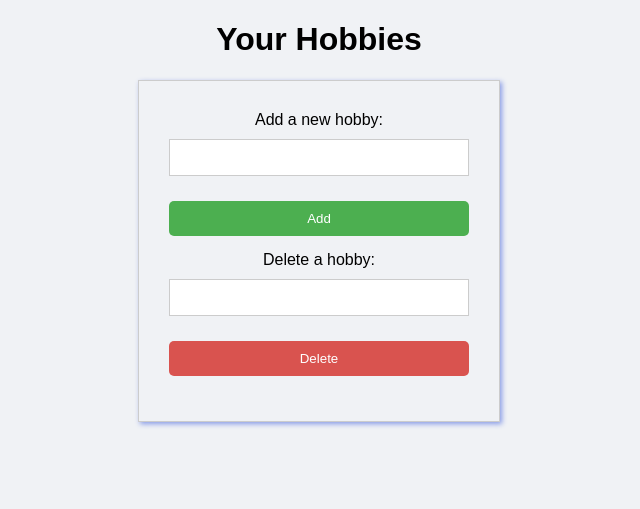
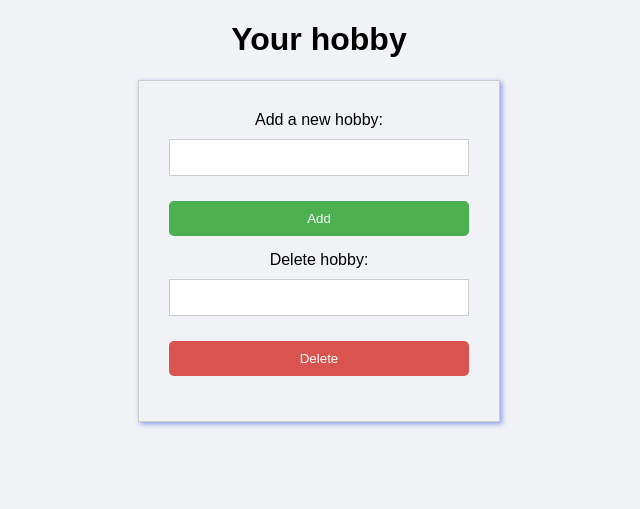
Before and after one commit to pmecpmec/ProfileApp, a PHP site: page /hobby.php in a window 1280 px wide. Shown: the part 80-589 px from the top of the page, without its empty margins (321-961 px from the left). Run offline with PHP 8.4, Linux system fonts and the light colour scheme; the visitor is signed in with stand-in values (Sample User, id 1); data that the repository does not hold is empty.

Commit message:
Alle comments gezet

```diff
--- a/ProfileApp/hobby.php
+++ b/ProfileApp/hobby.php
@@ -1,63 +1,63 @@
 <?php
-// Start a new session
+// Start een nieuwe sessie
 session_start();
 
-// Include the file 'hobby.inc.php' which contains functions for managing hobby information
+// Inclusief het bestand 'hobby.inc.php' dat functies bevat voor het beheren van hobby-informatie
 require_once 'include/hobby.inc.php';
 
-// Include the navigation bar
+// Inclusief de navigatiebalk
 include 'navigation/nav.php';
 
-// Get the username from the session
+// Haal de gebruikersnaam op uit de sessie
 $username = $_SESSION['username'];
 
-// Check if the form has been submitted
+// Controleer of het formulier is ingediend
 if ($_SERVER["REQUEST_METHOD"] == "POST") {
-    // If the 'new_hobby' field is not empty, add the new hobby to the database
+    // Als het veld 'new_hobby' niet leeg is, voeg dan de nieuwe hobby toe aan de database
     if (!empty($_POST['new_hobby'])) {
         addHobby($username, $_POST['new_hobby']);
     }
 
-    // If the 'delete_hobby' field is not empty, delete the specified hobby from the database
+    // Als het veld 'delete_hobby' niet leeg is, verwijder dan de gespecificeerde hobby uit de database
     if (!empty($_POST['delete_hobby'])) {
         deleteHobby($username, $_POST['delete_hobby']);
     }
 }
 
-// Get the user's hobby information from the database
+// Haal de hobby-informatie van de gebruiker op uit de database
 $hobbies = getHobbies($username);
 ?>
 
-<!-- Start of HTML -->
+<!-- Start van HTML -->
 <!DOCTYPE html>
 <html>
 <body>
-<!-- Title of the page -->
-<h1>Your Hobbies</h1>
+<!-- Titel van de pagina -->
+<h1>Your hobby</h1>
 
-    <!-- Form for adding and deleting hobbies -->
+    <!-- Formulier voor het toevoegen en verwijderen van hobby's -->
     <form method="post" class="formam">
-    <!-- Input field for adding new hobby -->
+    <!-- Invoerveld voor het toevoegen van een nieuwe hobby -->
     <label for="new_hobby">Add a new hobby:</label>
     <input type="text" id="new_hobby" name="new_hobby">
-    <button type="submit" value="Add" class="common-button">Add</button>
+    <button type="submit" value="add" class="common-button">Add</button>
 
-    <!-- Input field for deleting hobby -->
-    <label for="delete_hobby">Delete a hobby:</label>
+    <!-- Invoerveld voor het verwijderen van een hobby -->
+    <label for="delete_hobby">Delete hobby:</label>
     <input type="text" id="delete_hobby" name="delete_hobby">
-    <button type="submit" value="Delete" class="common-button deletebutton">Delete</button>
+    <button type="submit" value="delete" class="common-button deletebutton">Delete</button>
 </form>
 
-<!-- List of hobbies -->
+<!-- Lijst van hobby's -->
 <ul classname="educationlist">
-<!-- PHP code to display each hobby -->
+<!-- PHP-code om elke hobby weer te geven -->
 <?php foreach ($hobbies as $hobby): ?>
     <li><?php echo htmlspecialchars($hobby['hobby_name']); ?></li>
 <?php endforeach; ?>
 </ul>
 
 </body>
-<!-- Include the footer -->
+<!-- Inclusief de voettekst -->
 <?php
 include 'navigation/footer.php'
 ?>
--- a/ProfileApp/home.php
+++ b/ProfileApp/home.php
@@ -22,14 +22,14 @@ include 'navigation/nav.php';
 
 
 
-<!-- Welcome message -->
+<!-- Welkoms bericht -->
 <h1>Welcome to ProfilePlus!</h1>
 
 <h3> On this website you can create your own profile and connect with your friends! </h3>
 </body>
 
 
-<!-- Include the footer -->
+<!--de footer -->
 <?php
 include 'navigation/footer.php'
 ?>
```
Also changed, not shown: ProfileApp/education.php (+21 -22 lines), ProfileApp/index.php (+17 -12 lines), ProfileApp/login.php (+6 -6 lines), ProfileApp/navigation/nav.php (+5 -4 lines), ProfileApp/work.php (+8 -5 lines).
